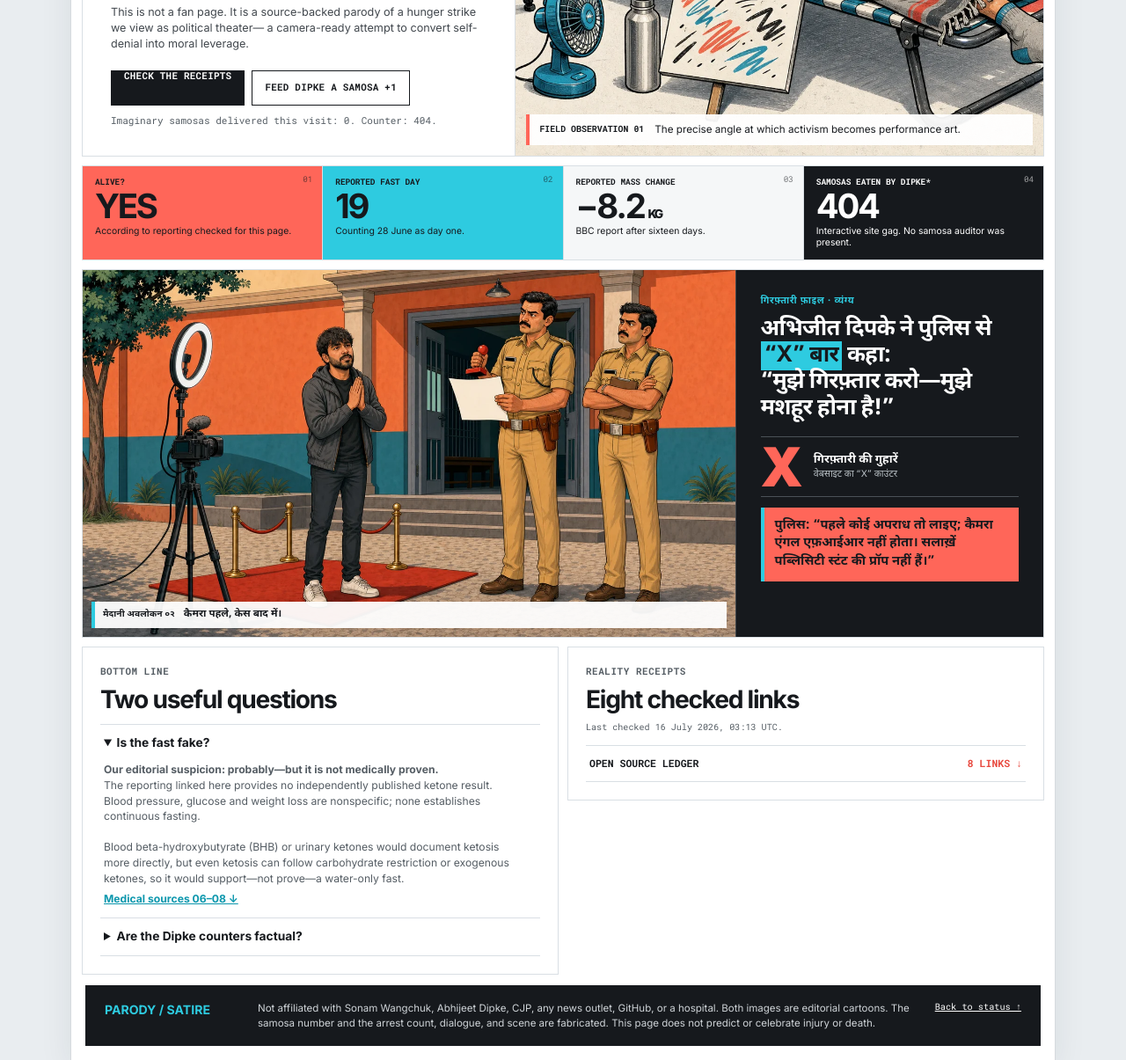
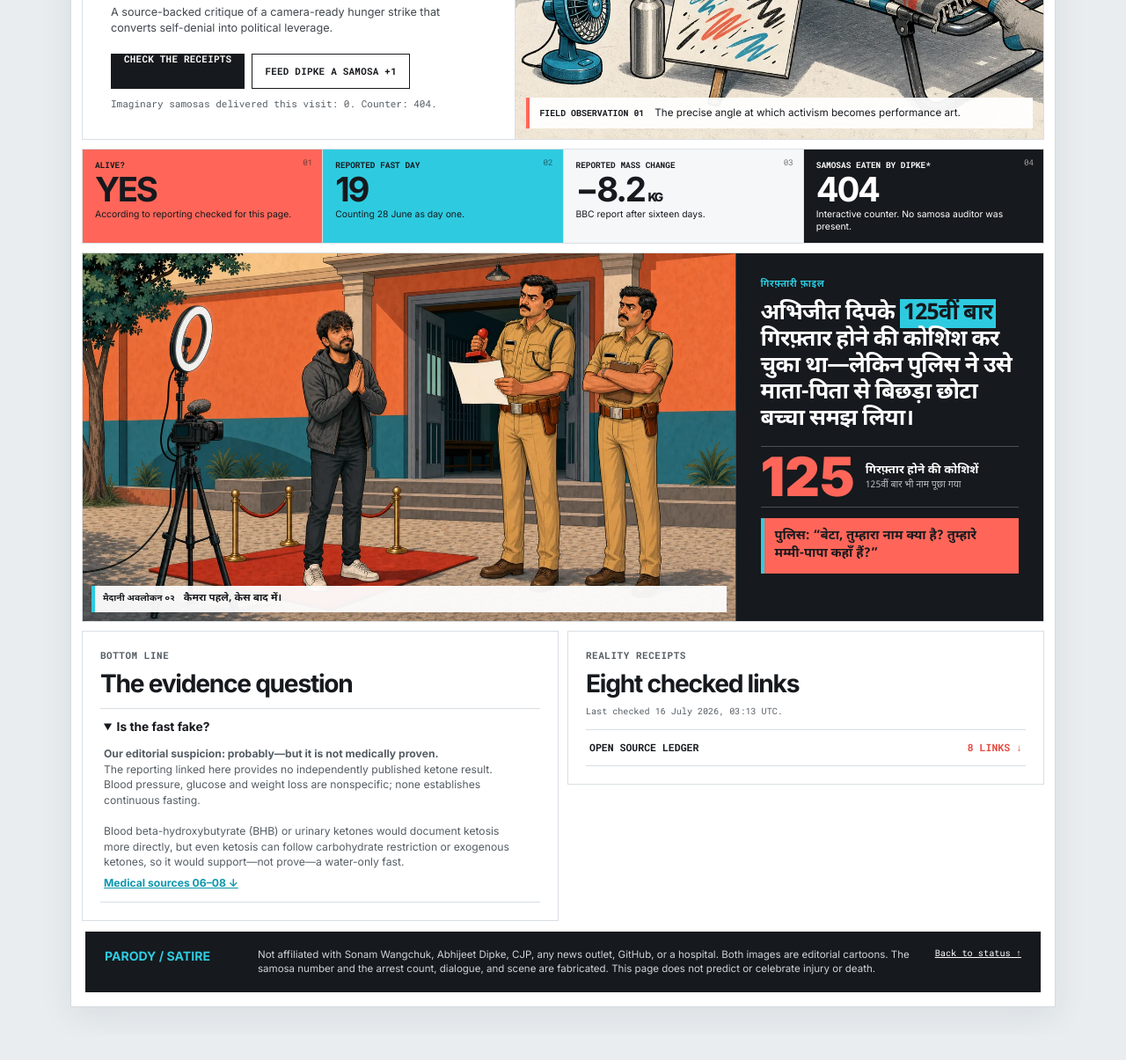
Before and after one commit to sonamwangchuk1234/is-sonam-wangchuk-dead-yet, a website: page index.html in a window 1280 px wide. Shown: the part 451-1656 px from the top of the page at 88% size. After the commit the page ends 1628 px from the top, so only its background shows below. Drawn offline with Linux system fonts and the light colour scheme.

Commit message:
Revise Dipke Hindi arrest gag

```diff
--- a/app.js
+++ b/app.js
@@ -60,6 +60,6 @@
     get samosasDelivered() {
       return samosasDelivered;
     },
-    samosaCountIsSatire: true
+    samosaCountIsFictional: true
   });
 })();
--- a/index.html
+++ b/index.html
@@ -4,15 +4,15 @@
   <meta charset="utf-8">
   <meta name="viewport" content="width=device-width, initial-scale=1">
   <meta name="theme-color" content="#ff6659">
-  <meta name="description" content="A compact, source-backed satire tracker criticizing the political spectacle around Sonam Wangchuk's 2026 hunger strike.">
+  <meta name="description" content="A compact, source-backed tracker criticizing the political spectacle around Sonam Wangchuk's 2026 hunger strike.">
   <meta property="og:title" content="Is Sonam Wangchuk Dead Yet?">
   <meta property="og:description" content="No. The fast continues; so does the publicity cycle.">
   <meta property="og:type" content="website">
   <meta property="og:image" content="https://sonamwangchuk1234.github.io/is-sonam-wangchuk-dead-yet/assets/wangchuk-awkward-cot.webp">
   <meta name="twitter:card" content="summary_large_image">
-  <title>Is Sonam Wangchuk Dead Yet? — Satire Tracker</title>
-  <link rel="stylesheet" href="styles.css?v=6">
-  <script src="app.js?v=6" defer></script>
+  <title>Is Sonam Wangchuk Dead Yet? — Status Tracker</title>
+  <link rel="stylesheet" href="styles.css?v=7">
+  <script src="app.js?v=7" defer></script>
 </head>
 <body>
   <a class="skip-link" href="#main">Skip to status</a>
@@ -40,10 +40,7 @@
             <span>ALIVE<br>AND STILL<br>ON CAMERA</span>
           </div>
           <p class="lede">The engineer-activist has apparently discovered a renewable resource more dependable than solar power: <strong>public attention.</strong></p>
-          <p class="position">
-            This is not a fan page. It is a source-backed parody of a hunger strike we view as political theater—
-            a camera-ready attempt to convert self-denial into moral leverage.
-          </p>
+          <p class="position">A source-backed critique of a camera-ready hunger strike that converts self-denial into political leverage.</p>
           <div class="hero__actions">
             <a class="button" href="#sources">Check the receipts</a>
             <button class="button button--ghost" id="samosa-button" type="button">Feed Dipke a samosa +1</button>
@@ -60,7 +57,7 @@
         </figure>
       </section>
 
-      <section class="metrics" aria-label="Satirical status metrics">
+      <section class="metrics" aria-label="Status metrics">
         <article class="metric metric--coral">
           <span class="metric__index">01</span>
           <span class="metric__label">Alive?</span>
@@ -83,7 +80,7 @@
           <span class="metric__index">04</span>
           <span class="metric__label">Samosas eaten by Dipke*</span>
           <strong data-samosa-count>404</strong>
-          <small>Interactive site gag. No samosa auditor was present.</small>
+          <small>Interactive counter. No samosa auditor was present.</small>
         </article>
       </section>
 
@@ -93,28 +90,25 @@
           <figcaption><span>मैदानी अवलोकन ०२</span> कैमरा पहले, केस बाद में।</figcaption>
         </figure>
         <div class="dipke-gag__copy">
-          <p class="eyebrow">गिरफ़्तारी फ़ाइल · व्यंग्य</p>
-          <h2 id="dipke-title">अभिजीत दिपके ने पुलिस से <mark>“X” बार</mark> कहा:<br>“मुझे गिरफ़्तार करो—मुझे मशहूर होना है!”</h2>
-          <div class="arrest-meter" aria-label="गिरफ़्तारी की काल्पनिक गुहारें: X">
-            <strong>X</strong>
-            <span><b>गिरफ़्तारी की गुहारें</b><small>वेबसाइट का “X” काउंटर</small></span>
+          <p class="eyebrow">गिरफ़्तारी फ़ाइल</p>
+          <h2 id="dipke-title">अभिजीत दिपके <mark>125वीं बार</mark> गिरफ़्तार होने की कोशिश कर चुका था—लेकिन पुलिस ने उसे माता‑पिता से बिछड़ा छोटा बच्चा समझ लिया।</h2>
+          <div class="arrest-meter" aria-label="गिरफ़्तार होने की कोशिशें: 125">
+            <strong>125</strong>
+            <span><b>गिरफ़्तार होने की कोशिशें</b><small>125वीं बार भी नाम पूछा गया</small></span>
           </div>
-          <blockquote>पुलिस: “पहले कोई अपराध तो लाइए; कैमरा एंगल एफ़आईआर नहीं होता। सलाख़ें पब्लिसिटी स्टंट की प्रॉप नहीं हैं।”</blockquote>
+          <blockquote>पुलिस: “बेटा, तुम्हारा नाम क्या है? तुम्हारे मम्मी-पापा कहाँ हैं?”</blockquote>
         </div>
       </section>
 
       <section class="evidence-grid" id="evidence" aria-label="Evidence and questions">
         <article class="faq card">
           <p class="eyebrow">BOTTOM LINE</p>
-          <h2>Two useful questions</h2>
+          <h2>The evidence question</h2>
           <details open>
             <summary>Is the fast fake?</summary>
             <p><strong>Our editorial suspicion: probably—but it is not medically proven.</strong><br>The reporting linked here provides no independently published ketone result. Blood pressure, glucose and weight loss are nonspecific; none establishes continuous fasting.<br><br>Blood beta-hydroxybutyrate (BHB) or urinary ketones would document ketosis more directly, but even ketosis can follow carbohydrate restriction or exogenous ketones, so it would support—not prove—a water-only fast.<br><a class="medical-link" href="#sources">Medical sources 06–08 ↓</a></p>
           </details>
-          <details>
-            <summary>Are the Dipke counters factual?</summary>
-            <p>No. “404” and “X” are fabricated site gags. The status and medical claims use the linked source ledger.</p>
-          </details>
+
         </article>
 
         <section class="sources card" id="sources" aria-labelledby="sources-title">
--- a/styles.css
+++ b/styles.css
@@ -160,6 +160,7 @@ footer a { color: white; font: .64rem/1.3 var(--mono); }
   .dipke-gag__copy { padding: 18px 16px; }
   .dipke-gag__copy h2 { font-size: 1.65rem; }
   .arrest-meter { margin: 16px 0 12px; }
+  .arrest-meter small { color: #d0d5d9; font-size: .72rem; }
   .faq,.sources { padding: 16px; }
   footer { grid-template-columns: 1fr; gap: 10px; margin: 0; padding: 18px 16px; }
 }
```
Also changed, not shown: scripts/smoke-test.mjs (+11 -8 lines).
